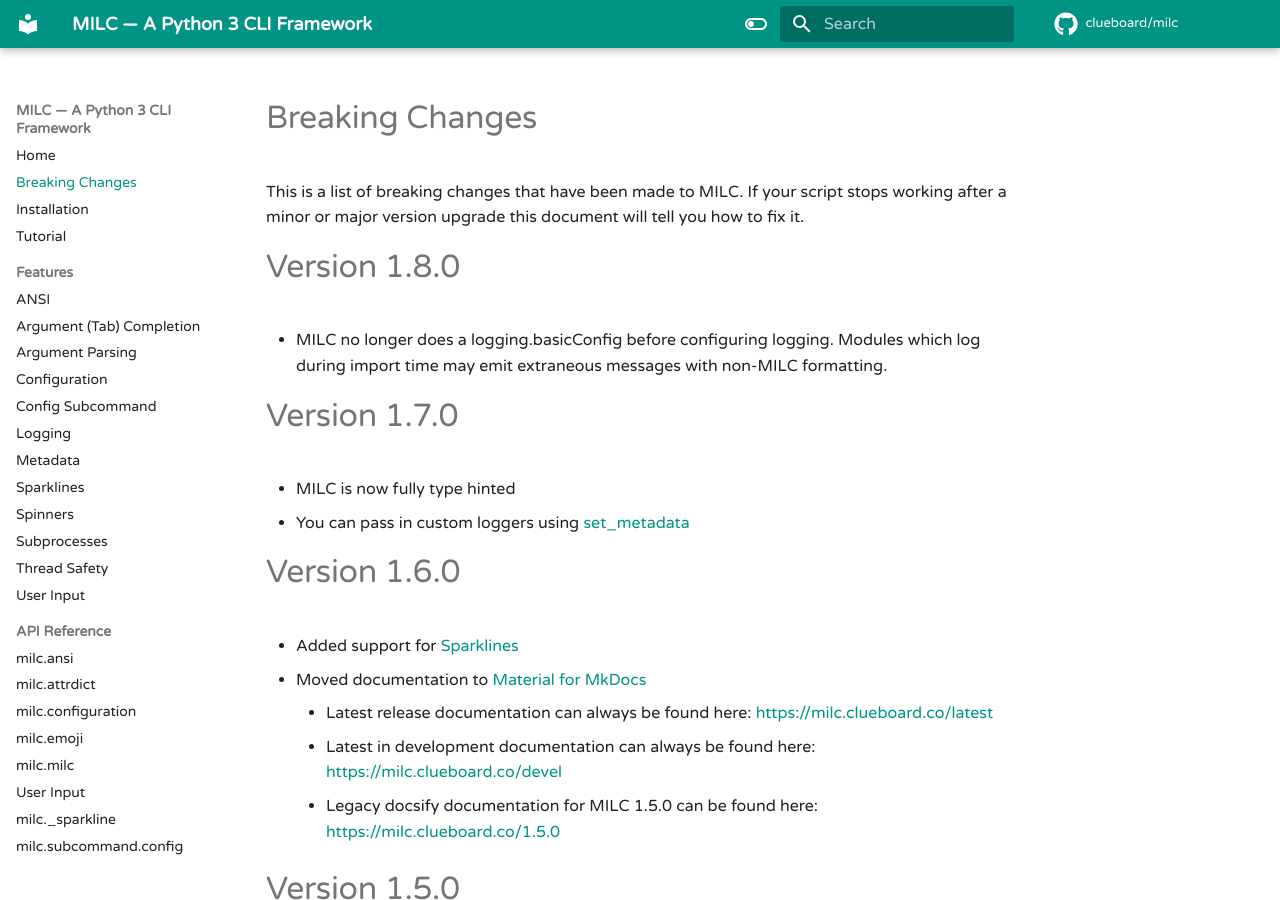
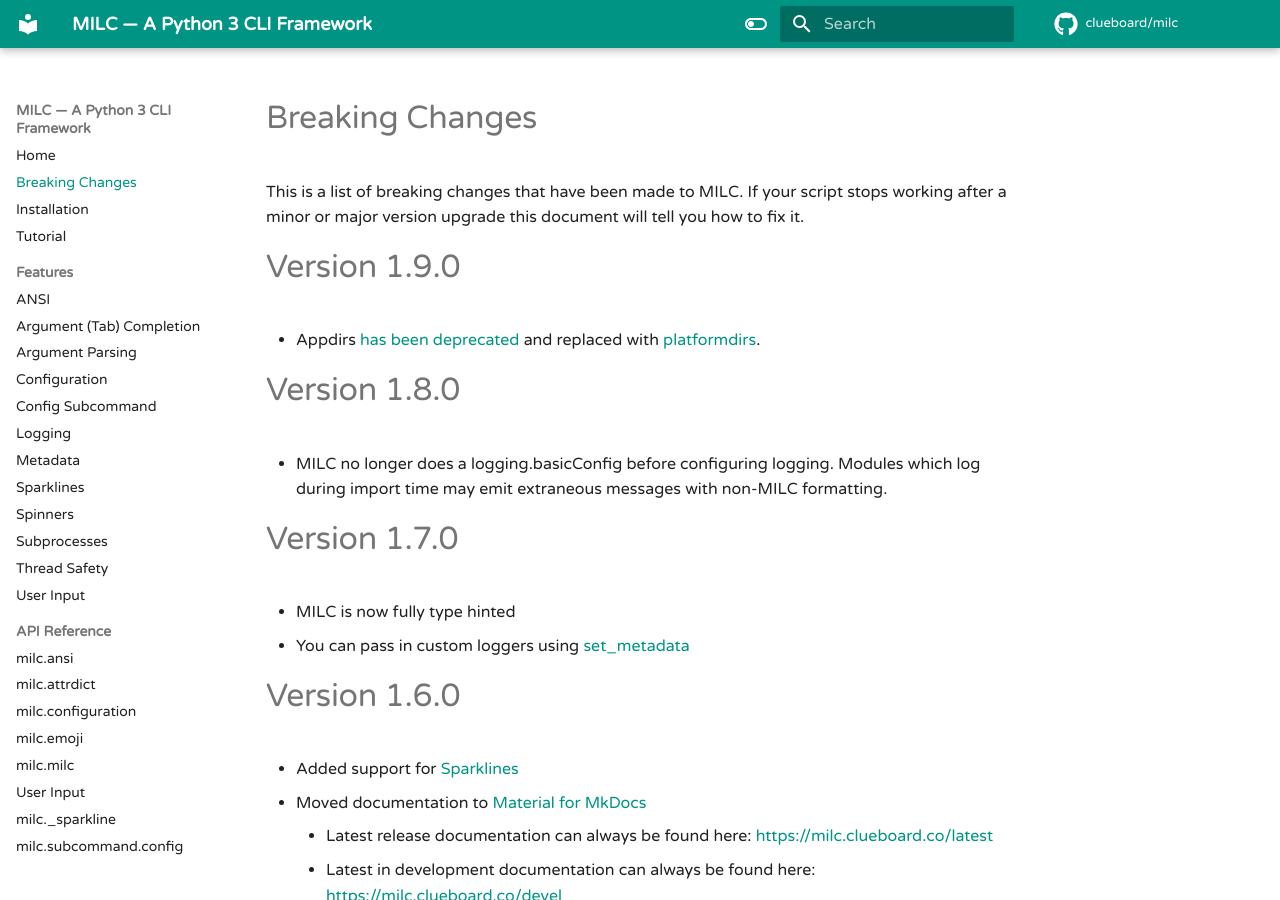
Before and after one commit to clueboard/milc, an MkDocs documentation site: the page built from docs/breaking_changes.md, in a window 1280 px wide and 900 px high. Built offline with MkDocs 1.6.1 and Material for MkDocs 9.7.7, drawn with Linux system fonts in a browser that asks for light colours; comment, search, counter and statistics services are not loaded; the version menu is left out.

Commit message:
Document change to platformdirs.

```diff
--- a/docs/breaking_changes.md
+++ b/docs/breaking_changes.md
@@ -1,6 +1,9 @@
 # Breaking Changes
 
 This is a list of breaking changes that have been made to MILC. If your script stops working after a minor or major version upgrade this document will tell you how to fix it.
+
+# Version 1.9.0
+* Appdirs [has been deprecated](https://github.com/ActiveState/appdirs/issues/79#issuecomment-877645712) and replaced with [platformdirs](https://github.com/tox-dev/platformdirs).
 
 # Version 1.8.0
 * MILC no longer does a logging.basicConfig before configuring logging. Modules which log during import time may emit extraneous messages with non-MILC formatting.
```
